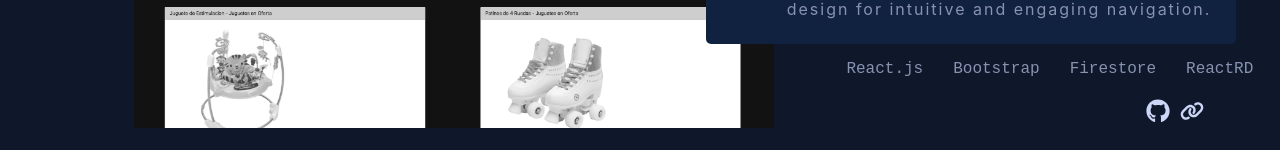
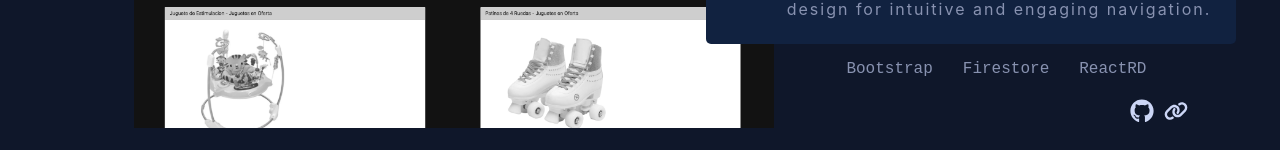
Before and after one commit to Xhan88/christianmq, a React (Vite) app: page / in a window 1280 px wide. Shown: the part 3937-4087 px from the top of the page. Built offline with nearby package versions, Linux system fonts and the light colour scheme.

Commit message:
correctionli

```diff
--- a/src/Proyects/MyProyects.jsx
+++ b/src/Proyects/MyProyects.jsx
@@ -93,7 +93,7 @@ const MyProyects = () => {
                         <h3>Proyecto Final CoderHouse</h3>
                         <p className='content-description'>ToyStore Online is a digital toy store developed with React.js, HTML, CSS, JavaScript, and Bootstrap, using FireStore as the database. This Coderhouse capstone project, with a passing grade, offers a modern and dynamic experience that makes exploring toys easy. It features a shopping cart, authentication, and responsive design for intuitive and engaging navigation.</p>
                     <ul className='list-tecnology'>
-                            <li>React.js</li>
+
                             <li>Bootstrap</li>
                             <li>Firestore</li>
                             <li>ReactRD</li>
```
